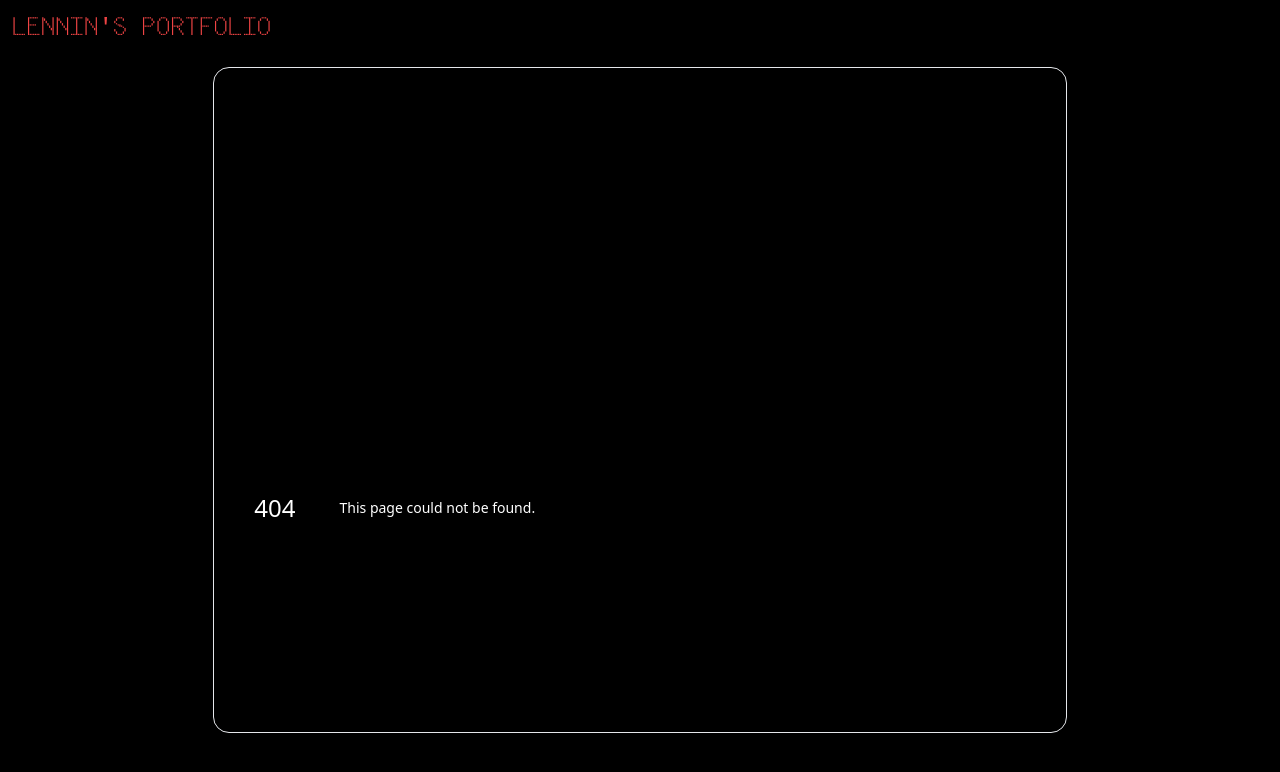
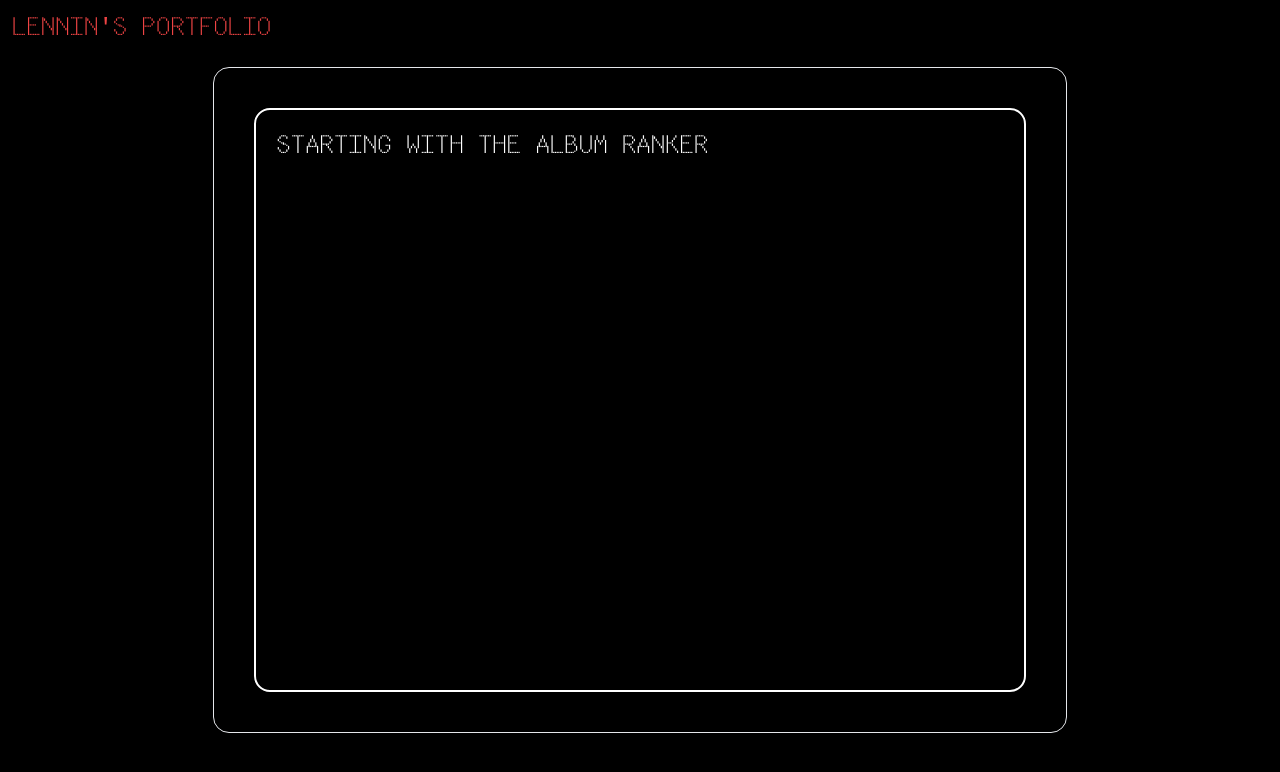
Before and after one commit to Lenninssp/Lennin-portfolio, a Next.js app: page /album-ranker in a window 1280 px wide. Before the commit this address had no page. Shown: the top 772 px of the page. Built offline with nearby package versions, Linux system fonts and the light colour scheme; what tailwindcss-animated would draw is missing.

Commit message:
refactor: moving content frame into general components

```diff
--- /dev/null
+++ b/src/app/(pages)/album-ranker/page.tsx
@@ -0,0 +1,9 @@
+import { GeneralContentFrame } from "@/components/general/frame/content-frame";
+import { TextLine } from "@/components/general/text/text-line";
+import { AlbumRankerComponent } from "@/other-projects/album-ranker";
+
+const AlbumRanker = () => {
+  return <AlbumRankerComponent />;
+};
+
+export default AlbumRanker;
--- a/src/components/about-me/index.tsx
+++ b/src/components/about-me/index.tsx
@@ -1,11 +1,11 @@
-import { ContentFrame } from "../content/content-frame";
+import { GeneralContentFrame } from "../general/frame/content-frame";
 import { TextLine } from "../general/text/text-line";
 import { GeneralImage } from "../general/media/general-image";
 import { RoundedLink } from "../general/rounded-link/rounded-link";
 
 export const AboutMe = () => {
   return (
-    <ContentFrame className="flex flex-col items-center gap-6 text-center">
+    <GeneralContentFrame className="flex flex-col items-center gap-6 text-center">
       <GeneralImage
         src="images/personal-picture.jpeg"
         alt="Lennin Sabogal portrait"
@@ -63,6 +63,6 @@ export const AboutMe = () => {
 
         <RoundedLink link="pdf/resume.pdf" text="Resume" icon="mdi:file-account" />
       </div>
-    </ContentFrame>
+    </GeneralContentFrame>
   );
 };
--- a/src/components/contact/index.tsx
+++ b/src/components/contact/index.tsx
@@ -1,5 +1,5 @@
 import { toast } from "sonner";
-import { ContentFrame } from "../content/content-frame";
+import { GeneralContentFrame } from "../general/frame/content-frame";
 import { RoundedLink } from "../general/rounded-link/rounded-link";
 import { TextLine } from "../general/text/text-line";
 import { Button } from "../ui/button";
@@ -11,7 +11,7 @@ export const handleEmailClick = () => {
 
 export const Contact = () => {
   return (
-    <ContentFrame className=" flex flex-col gap-4">
+    <GeneralContentFrame className=" flex flex-col gap-4">
       <TextLine text="Contact me" type="title" />
       <div className=" h-full flex flex-col justify-start">
         <RoundedLink
@@ -32,6 +32,6 @@ export const Contact = () => {
           link="https://www.linkedin.com/in/lennin-sabogal/"
         />
       </div>
-    </ContentFrame>
+    </GeneralContentFrame>
   );
 };
--- a/src/components/content/content-frame.tsx
+++ b/src/components/general/frame/content-frame.tsx
@@ -1,10 +1,10 @@
 import { cn } from "@/lib/utils";
 
-interface ContentFrameProps {
+interface GeneralContentFrameProps {
   className?: string;
   children?: React.ReactNode;
 }
-export const ContentFrame = ({ className, children}: ContentFrameProps) => {
+export const GeneralContentFrame = ({ className, children}: GeneralContentFrameProps) => {
   return (
     <div className={cn("rounded-2xl border-2 border-white p-5 flex w-full h-full overflow-auto custom-scrollbar", className)}>
       {children}
--- a/src/components/projects/index.tsx
+++ b/src/components/projects/index.tsx
@@ -1,4 +1,4 @@
-import { ContentFrame } from "../content/content-frame";
+import { GeneralContentFrame } from "../general/frame/content-frame";
 import { TextLine } from "../general/text/text-line";
 import { getAllProjects } from "../posts/projects";
 import { ProjectCard } from "./project-card";
@@ -6,11 +6,11 @@ import { ProjectCard } from "./project-card";
 export const Projects = () => {
   const projects = getAllProjects();
   return (
-    <ContentFrame className=" gap-3 flex-col">
+    <GeneralContentFrame className=" gap-3 flex-col">
       <TextLine text="Projects" type="title" />
       {projects.map((project) => (
         <ProjectCard key={project.slug} project={project} />
       ))}
-    </ContentFrame>
+    </GeneralContentFrame>
   );
 };
--- /dev/null
+++ b/src/other-projects/album-ranker/index.tsx
@@ -0,0 +1,12 @@
+import { GeneralContentFrame } from "@/components/general/frame/content-frame"
+import { TextLine } from "@/components/general/text/text-line"
+
+export const AlbumRankerComponent = () => {
+  return (
+
+      <GeneralContentFrame >
+      <TextLine text="Starting with the album ranker"  type="title"/>
+    </GeneralContentFrame>
+
+  )
+}
```
